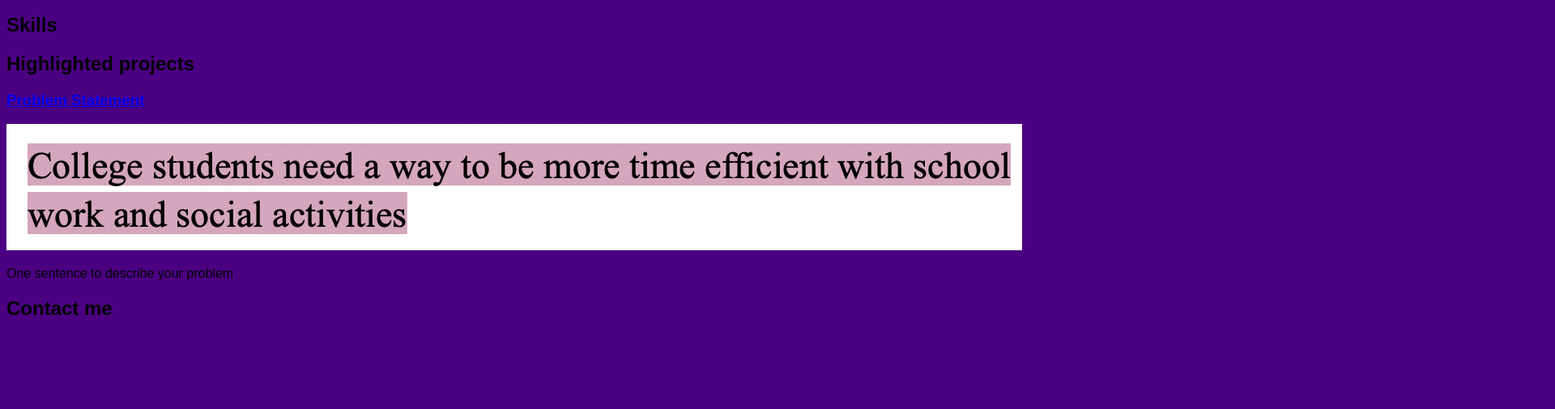
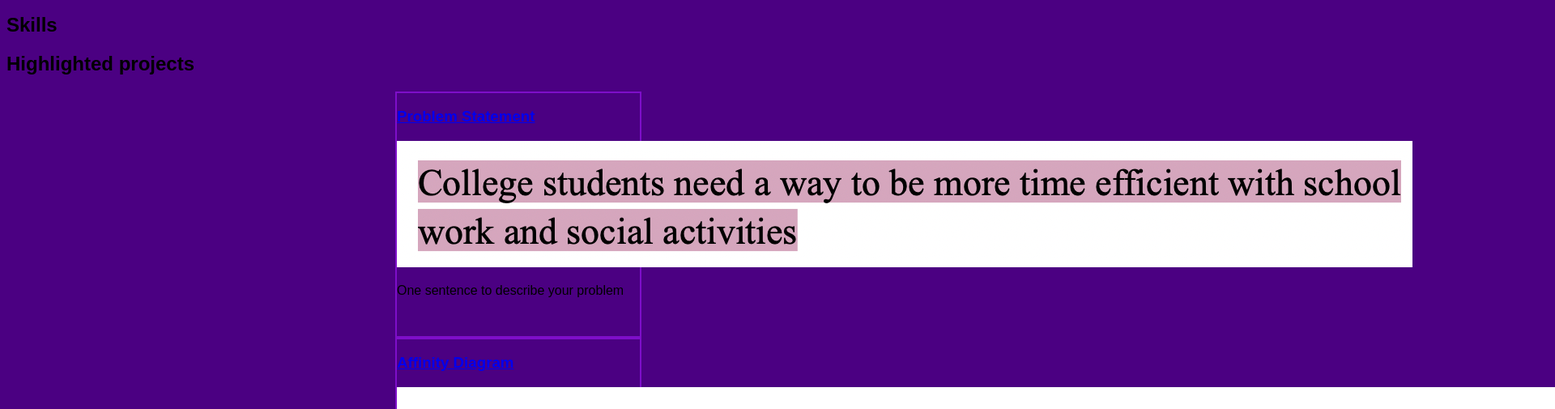
Before and after one commit to JuneCulleton/JuneCulleton.github.io, a plain HTML site: page index.html in a window 1280 px wide. Shown: the part 111-616 px from the top of the page at 81% size, 1920 px wide, since content can reach past the window. Drawn offline with Linux system fonts and the light colour scheme.

Commit message:
Add files via upload

```diff
--- a/index.html
+++ b/index.html
@@ -13,7 +13,8 @@
       <h2>Skills</h2>
       <div class="skills"></div>
 
-      <h2>Highlighted projects</h2><div class = "projects">
+      <h2>Highlighted projects</h2>
+      <div class = "projects">
         <!-- Problem Statement Assignment -->
         <section class="project">
         <a href="files/Problem-Statement.pdf">
@@ -24,6 +25,18 @@
         </a>
         <p>One sentence to describe your problem</p>
         </section>
+        <!--Sketches Assignment-->
+        <section class="project">
+          <a href="files/affinity.pdf">
+            <h3>Affinity Diagram</h3>
+          </a>
+          <a href="files/affinity.pdf">
+            <img src="images/affinity.png">
+          </a>
+          <p>
+          Affinity diagram with 20 ideas on how a college student can manage their time
+          </p>
+          </section>
         </div>
     <h2>Contact me</h2>
         <div class="Contact me"></div>
--- a/styles.css
+++ b/styles.css
@@ -8,3 +8,16 @@ h1
     text-align: center;
     color:lightpink;
 }
+
+.project {
+    display:flex;
+    flex-wrap:wrap;
+}
+.project {
+    width: 300px;
+    height: 300px;
+    margin: 10px;
+    border: 2px solid rgb(126, 14, 201); /* choose a color */
+    display: block;
+    margin: auto;
+    }
```
Also changed, not shown: images/affinity.png (added), 1 other file.
